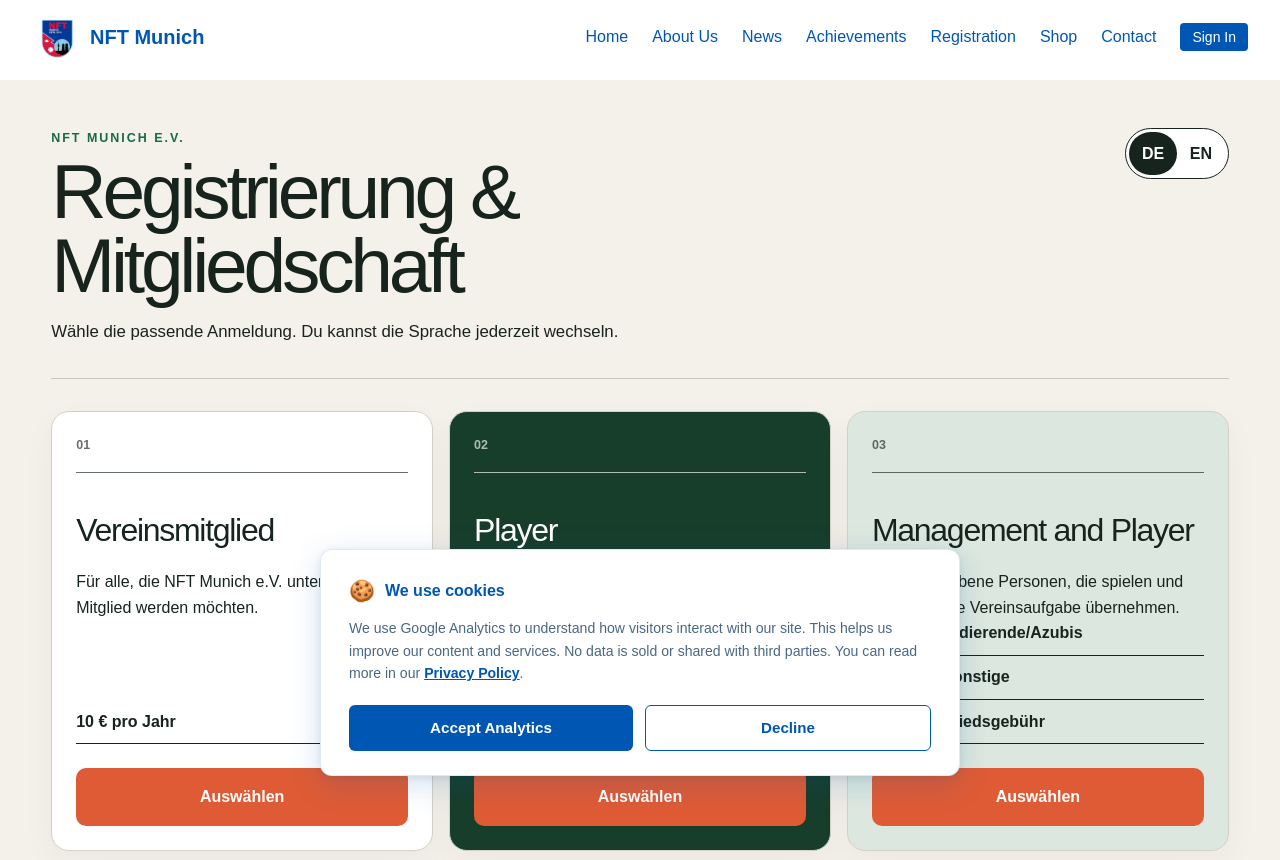
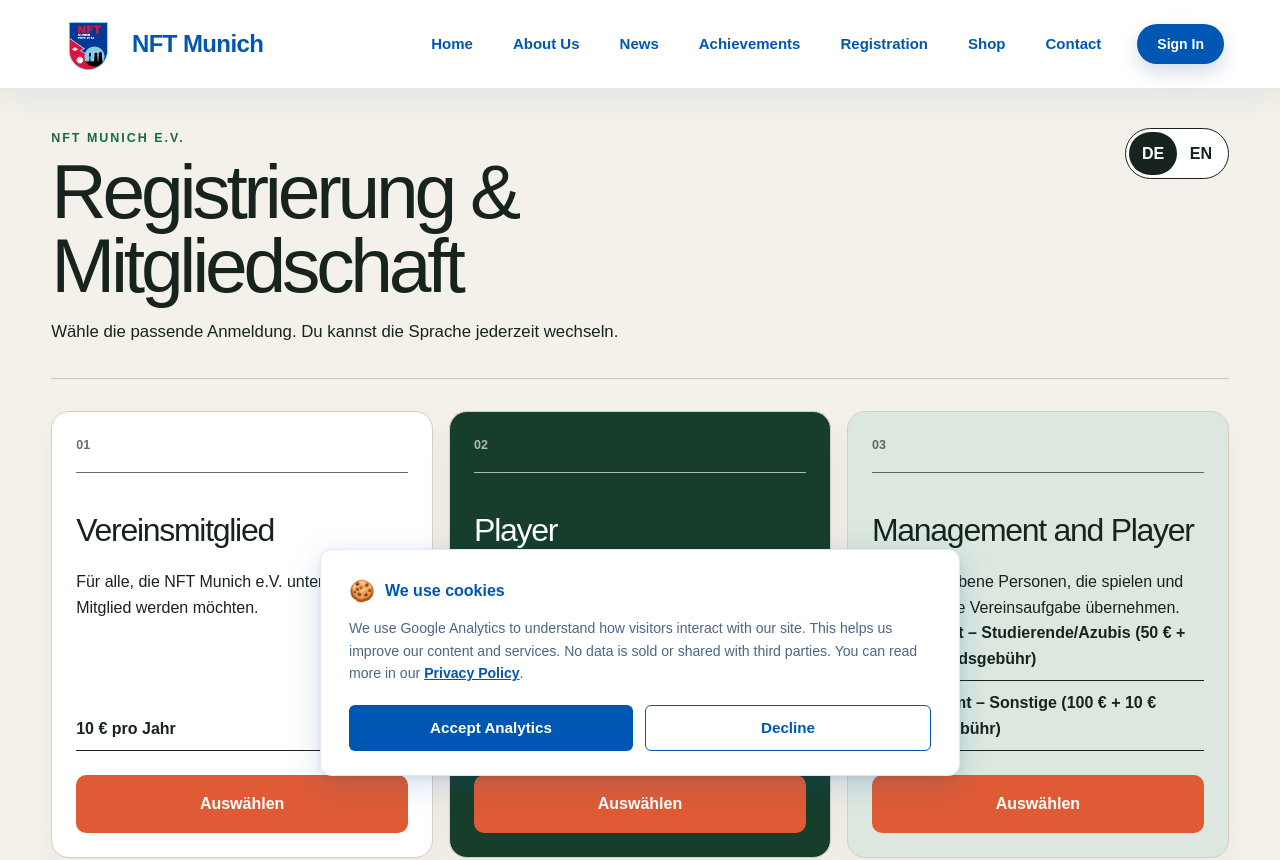
Before and after one commit to ashray-00/nftmunich, a Next.js app: page /registration in a window 1280 px wide. Shown: the top 860 px of the page. Built offline with nearby package versions, Linux system fonts and the light colour scheme.

Commit message:
Clarify registration payments and modernize header (#6)
Co-authored-by: Ashray Adhikari <adhikariashray@gmail.com>

```diff
--- a/src/app/api/membership-registration/route.ts
+++ b/src/app/api/membership-registration/route.ts
@@ -1,7 +1,7 @@
 import { NextRequest, NextResponse } from "next/server";
 
 const REGISTRATION_TYPES = new Set(["member", "player", "management"]);
-const FEE_CATEGORIES = new Set(["student", "other", "hardship"]);
+const PLAYER_FEE_CATEGORIES = new Set(["student", "other", "hardship"]);
 const EMAIL_RE = /^[^\s@]+@[^\s@]+\.[^\s@]+$/;
 
 function clean(value: unknown, maxLength = 500) {
@@ -18,11 +18,21 @@ export async function POST(request: NextRequest) {
     const feeCategory = clean(body.feeCategory, 20);
     const email = clean(body.email, 254).toLowerCase();
 
-    if (!REGISTRATION_TYPES.has(registrationType) || !FEE_CATEGORIES.has(feeCategory)) {
+    const validFeeCategory = registrationType === "member"
+      ? feeCategory === "standard"
+      : PLAYER_FEE_CATEGORIES.has(feeCategory);
+    if (!REGISTRATION_TYPES.has(registrationType) || !validFeeCategory) {
       return NextResponse.json({ message: "Invalid registration category." }, { status: 400 });
     }
-    if (!clean(body.firstName, 100) || !clean(body.lastName, 100) || !EMAIL_RE.test(email)) {
-      return NextResponse.json({ message: "Name and a valid email address are required." }, { status: 400 });
+    const requiredPersonalFields = ["firstName", "lastName", "birthDate", "street", "postalCode", "city", "phone"];
+    if (requiredPersonalFields.some((field) => !clean(body[field], 200)) || !EMAIL_RE.test(email)) {
+      return NextResponse.json({ message: "All personal details and a valid email address are required." }, { status: 400 });
+    }
+    if (registrationType !== "member" && ["position", "emergencyName", "emergencyPhone"].some((field) => !clean(body[field], 200))) {
+      return NextResponse.json({ message: "All player details are required." }, { status: 400 });
+    }
+    if (registrationType === "management" && ["managementRole", "responsibility"].some((field) => !clean(body[field], 1000))) {
+      return NextResponse.json({ message: "All management details are required." }, { status: 400 });
     }
     if (body.truth !== "accepted" || body.statutes !== "accepted" || body.privacy !== "accepted") {
       return NextResponse.json({ message: "All declarations must be accepted." }, { status: 400 });
@@ -32,6 +42,7 @@ export async function POST(request: NextRequest) {
     const playerFee = registrationType === "member" || feeCategory === "hardship"
       ? ""
       : feeCategory === "student" ? 50 : 100;
+    const totalFee = feeCategory === "hardship" ? "" : Number(membershipFee) + Number(playerFee || 0);
 
     const registration = {
       registrationType,
@@ -47,6 +58,7 @@ export async function POST(request: NextRequest) {
       feeCategory,
       membershipFee,
       playerFee,
+      totalFee,
       position: clean(body.position, 100),
       emergencyName: clean(body.emergencyName, 150),
       emergencyPhone: clean(body.emergencyPhone, 50),
@@ -84,7 +96,7 @@ export async function POST(request: NextRequest) {
       throw new Error(result.message || "Registration storage rejected the request.");
     }
 
-    return NextResponse.json({ success: true, applicationId: result.applicationId });
+    return NextResponse.json({ success: true, applicationId: result.applicationId, totalFee, emailSent: result.emailSent !== false });
   } catch (error) {
     console.error("Membership registration error:", error);
     return NextResponse.json({ message: "Could not save the application." }, { status: 500 });
--- a/src/components/Header.tsx
+++ b/src/components/Header.tsx
@@ -59,13 +59,13 @@ export default function Header() {
   };
 
   return (
-    <header className="bg-bavarian-white text-bavarian-blue p-4 md:px-8 md:py-3 flex justify-between items-center fixed w-full z-10 md:z-20">
-      <Link href="/" className="flex items-center" aria-label="NFT Munich homepage">
-        <Image src="/logo.png" alt="NFT Munich Logo" width={50} height={50} />
-        <span className="ml-2 text-xl font-bold">NFT Munich</span>
+    <header className="bg-bavarian-white/95 backdrop-blur-md text-bavarian-blue px-5 py-3 md:px-8 lg:px-10 xl:px-14 flex justify-between items-center fixed top-0 w-full z-30 border-b border-blue-950/10 shadow-[0_8px_30px_rgba(0,58,120,0.08)]">
+      <Link href="/" className="flex items-center gap-3 group" aria-label="NFT Munich homepage">
+        <Image className="h-[54px] w-[54px] md:h-[64px] md:w-[64px] object-contain transition-transform duration-300 group-hover:scale-105" src="/logo.png" alt="NFT Munich Logo" width={64} height={64} priority />
+        <span className="text-xl md:text-2xl font-extrabold tracking-[-0.025em] leading-none">NFT Munich</span>
       </Link>
-      <div className="md:hidden">
-        <button onClick={toggleMenu} className="focus:outline-none">
+      <div className="lg:hidden">
+        <button onClick={toggleMenu} className="w-11 h-11 grid place-items-center rounded-full border border-bavarian-blue/20 bg-white shadow-sm focus:outline-none" aria-label="Open navigation menu" aria-expanded={isOpen}>
           <svg
             className="w-6 h-6"
             fill="none"
@@ -82,7 +82,7 @@ export default function Header() {
           </svg>
         </button>
       </div>
-      <nav className="hidden md:flex md:items-center">
+      <nav className="hidden lg:flex lg:items-center lg:gap-0 xl:gap-2" aria-label="Main navigation">
         {[
           { id: "home", label: "Home" },
           { id: "about", label: "About Us" },
@@ -96,14 +96,14 @@ export default function Header() {
             key={section.id}
             href={section.id === "registration-request" ? "/registration-request" : `/#${section.id}`}
             onClick={() => section.id !== "registration-request" && scrollToSection(section.id)}
-            className={`block mt-4 md:inline-block md:mt-0 md:ml-6 cursor-pointer ${activeSection === section.id ? "text-yellow-700" : ""
+            className={`inline-flex items-center rounded-full px-2.5 xl:px-4 py-2 text-sm xl:text-[15px] font-semibold transition-all duration-200 hover:bg-blue-50 hover:text-blue-800 cursor-pointer ${activeSection === section.id ? "bg-amber-50 text-amber-700" : ""
               }`}
           >
             {section.label}
           </Link>
         ))}
         {!authLoading && (
-          <div className="md:ml-6 flex items-center gap-3">
+          <div className="lg:ml-2 xl:ml-3 flex items-center gap-3">
             {user ? (
               <>
                 <span className="text-sm text-bavarian-blue opacity-75 max-w-[140px] truncate">
@@ -112,14 +112,14 @@ export default function Header() {
                 {(user.role === "admin" || user.role === "super_admin") && (
                   <Link
                     href="/admin"
-                    className="text-sm bg-bavarian-blue text-bavarian-white px-3 py-1 rounded hover:opacity-90 transition-opacity"
+                    className="text-sm bg-bavarian-blue text-bavarian-white px-4 py-2 rounded-full shadow-sm hover:-translate-y-0.5 hover:shadow-md transition-all"
                   >
                     Admin
                   </Link>
                 )}
                 <button
                   onClick={handleSignOut}
-                  className="text-sm border border-bavarian-blue text-bavarian-blue px-3 py-1 rounded hover:bg-bavarian-blue hover:text-bavarian-white transition-colors"
+                  className="text-sm border border-bavarian-blue text-bavarian-blue px-4 py-2 rounded-full hover:bg-bavarian-blue hover:text-bavarian-white transition-colors"
                 >
                   Sign Out
                 </button>
@@ -127,7 +127,7 @@ export default function Header() {
             ) : (
               <button
                 onClick={() => router.push("/login")}
-                className="text-sm bg-bavarian-blue text-bavarian-white px-3 py-1 rounded hover:opacity-90 transition-opacity"
+                className="text-sm font-bold bg-bavarian-blue text-bavarian-white px-5 py-2.5 rounded-full shadow-[0_8px_20px_rgba(0,58,120,0.18)] hover:-translate-y-0.5 hover:shadow-[0_10px_24px_rgba(0,58,120,0.25)] transition-all"
               >
                 Sign In
               </button>
@@ -136,8 +136,8 @@ export default function Header() {
         )}
       </nav>
       {isOpen && (
-        <div className="fixed inset-0 bg-bavarian-white bg-opacity-90 flex flex-col items-center justify-center z-20">
-          <button onClick={toggleMenu} className="absolute top-4 right-4 focus:outline-none">
+        <div className="fixed inset-0 bg-bavarian-white/95 backdrop-blur-lg flex flex-col items-center justify-center z-40">
+          <button onClick={toggleMenu} className="absolute top-5 right-5 w-11 h-11 grid place-items-center rounded-full border border-bavarian-blue/20 bg-white shadow-sm focus:outline-none" aria-label="Close navigation menu">
             <svg
               className="w-6 h-6 text-bavarian-blue"
               fill="none"
@@ -153,7 +153,7 @@ export default function Header() {
               ></path>
             </svg>
           </button>
-          <nav className="flex flex-col items-center space-y-6">
+          <nav className="flex flex-col items-center space-y-3" aria-label="Mobile navigation">
             {[
               { id: "home", label: "Home" },
               { id: "about", label: "About Us" },
@@ -167,7 +167,7 @@ export default function Header() {
                 key={section.id}
                 href={section.id === "registration-request" ? "/registration-request" : `/#${section.id}`}
                 onClick={toggleMenu}
-                className="text-2xl text-bavarian-blue"
+                className="text-2xl font-bold text-bavarian-blue px-6 py-2 rounded-full hover:bg-blue-50"
               >
                 {section.label}
               </Link>
--- a/src/components/MembershipRegistration.tsx
+++ b/src/components/MembershipRegistration.tsx
@@ -8,7 +8,11 @@ import styles from "../styles/MembershipRegistration.module.css";
 
 type Language = "de" | "en";
 type RouteType = "member" | "player" | "management";
+type FeeCategory = "student" | "other" | "hardship";
 type UploadState = { photo?: string; id?: string; insurance?: string };
+
+const IBAN = "1234XXXX";
+const ACCOUNT_HOLDER = "NFT Munich e.V.";
 
 const copy = {
   de: {
@@ -20,10 +24,10 @@ const copy = {
     memberFee: "10 € pro Jahr",
     player: "Player",
     playerText: "Nur für Spieler mit einer bereits freigegebenen E-Mail-Adresse.",
-    playerFee: "50 € für Studierende/Azubis · 100 € für Sonstige · + 10 € Mitgliedsgebühr",
+    playerFee: "60 € gesamt – Studierende/Azubis (50 € + 10 € Mitgliedsgebühr) · 110 € gesamt – Sonstige (100 € + 10 € Mitgliedsgebühr)",
     management: "Management and Player",
     managementText: "Für freigegebene Personen, die spielen und zugleich eine Vereinsaufgabe übernehmen.",
-    managementFee: "50 € für Studierende/Azubis · 100 € für Sonstige · + 10 € Mitgliedsgebühr",
+    managementFee: "60 € gesamt – Studierende/Azubis (50 € + 10 € Mitgliedsgebühr) · 110 € gesamt – Sonstige (100 € + 10 € Mitgliedsgebühr)",
     choose: "Auswählen",
     back: "Zurück zur Auswahl",
     personal: "Persönliche Angaben",
@@ -52,15 +56,27 @@ const copy = {
     insurance: "Versicherungsnachweis",
     uploadHelp: "PDF, JPG oder PNG, maximal 2 MB. Bitte nur die erforderlichen Unterlagen hochladen.",
     payment: "Beitrag & Zahlung",
-    paymentText: "Nach dem Absenden erhältst du die endgültige Zahlungsinformation. Bankverbindung: IBAN 1234XXXX. Bitte noch keine Zahlung leisten, falls du einen Härtefall beantragst.",
+    transferNow: "Bitte überweise nach dem Absenden den unten angegebenen Betrag.",
+    chooseFeeFirst: "Wähle oben deinen Spielerbeitrag aus. Danach erscheint hier der genaue Gesamtbetrag.",
+    hardshipPayment: "Bitte noch nichts überweisen. Der Vorstand prüft deinen Härtefall und informiert dich persönlich.",
+    total: "Zu zahlender Gesamtbetrag",
+    accountHolder: "Kontoinhaber",
+    paymentReference: "Verwendungszweck",
+    paymentReferenceValue: "Mitgliedschaft – Vorname Nachname",
+    feeChoice: "Welcher Spielerbeitrag gilt für dich?",
+    studentTotal: "Studierende / Azubis – 60 € gesamt",
+    otherTotal: "Sonstige – 110 € gesamt",
     declaration: "Erklärungen",
     truth: "Meine Angaben sind vollständig und richtig.",
     statutes: "Ich erkenne die Satzung von NFT Munich e.V. an.",
     privacy: "Ich habe die Datenschutzerklärung gelesen und stimme der Verarbeitung meiner Angaben und hochgeladenen Dokumente für das Aufnahmeverfahren zu.",
     submit: "Antrag verbindlich absenden",
     sending: "Wird gesendet …",
-    success: "Vielen Dank. Dein Antrag wurde übermittelt. Wir melden uns per E-Mail.",
+    successTitle: "Vielen Dank für deine Anmeldung",
+    successEmail: "Eine Bestätigung mit diesen Zahlungsangaben wurde an deine E-Mail-Adresse gesendet.",
+    emailWarning: "Dein Antrag wurde gespeichert, aber die Bestätigungs-E-Mail konnte nicht gesendet werden. Bitte speichere die Zahlungsangaben auf dieser Seite.",
     error: "Der Antrag konnte nicht übermittelt werden. Bitte versuche es erneut oder schreibe an nftmunich@gmail.com.",
+    uploadError: "Das Dokument konnte nicht hochgeladen werden. Bitte prüfe Dateityp und Dateigröße und versuche es erneut.",
     loginTitle: "Freigegebene E-Mail erforderlich",
     notManager: "Diese Anmeldung ist nur für freigegebene Management-Mitglieder verfügbar.",
     required: "Pflichtfeld",
@@ -74,10 +90,10 @@ const copy = {
     memberFee: "€10 per year",
     player: "Player",
     playerText: "Only for players whose email address has already been approved.",
-    playerFee: "€50 for students/trainees · €100 for others · + €10 membership fee",
+    playerFee: "€60 total – students/trainees (€50 + €10 membership fee) · €110 total – others (€100 + €10 membership fee)",
     management: "Management and Player",
     managementText: "For approved people who play and also hold a club responsibility.",
-    managementFee: "€50 for students/trainees · €100 for others · + €10 membership fee",
+    managementFee: "€60 total – students/trainees (€50 + €10 membership fee) · €110 total – others (€100 + €10 membership fee)",
     choose: "Select",
     back: "Back to selection",
     personal: "Personal details",
@@ -106,15 +122,27 @@ const copy = {
     insurance: "Proof of insurance",
     uploadHelp: "PDF, JPG or PNG, maximum 2 MB. Upload only the documents requested.",
     payment: "Fee & payment",
-    paymentText: "After submitting, you will receive the final payment information. Bank account: IBAN 1234XXXX. Do not pay yet if you request a hardship review.",
+    transferNow: "Please transfer the amount shown below after submitting.",
+    chooseFeeFirst: "Select your player fee above. Your exact total will then appear here.",
+    hardshipPayment: "Please do not transfer anything yet. The board will review your hardship request and contact you personally.",
+    total: "Total amount to pay",
+    accountHolder: "Account holder",
+    paymentReference: "Payment reference",
+    paymentReferenceValue: "Membership – First name Last name",
+    feeChoice: "Which player fee applies to you?",
+    studentTotal: "Students / trainees – €60 total",
+    otherTotal: "Others – €110 total",
     declaration: "Declarations",
     truth: "The information I have provided is complete and correct.",
     statutes: "I accept the statutes (Satzung) of NFT Munich e.V.",
     privacy: "I have read the privacy policy and consent to the processing of my information and uploaded documents for the application procedure.",
     submit: "Submit binding application",
     sending: "Submitting …",
-    success: "Thank you. Your application has been submitted. We will contact you by email.",
+    successTitle: "Thank you for your registration",
+    successEmail: "A confirmation containing these payment details has been sent to your email address.",
+    emailWarning: "Your application was saved, but the confirmation email could not be sent. Please save the payment details shown on this page.",
     error: "The application could not be submitted. Please try again or contact nftmunich@gmail.com.",
+    uploadError: "The document could not be uploaded. Check the file type and size, then try again.",
     loginTitle: "Approved email required",
     notManager: "This registration is only available to approved management members.",
     required: "Required",
@@ -127,15 +155,23 @@ export default function MembershipRegistration() {
   const [language, setLanguage] = useState<Language>("de");
   const [selected, setSelected] = useState<RouteType | null>(null);
   const [uploads, setUploads] = useState<UploadState>({});
+  const [feeCategory, setFeeCategory] = useState<FeeCategory | null>(null);
+  const [applicationId, setApplicationId] = useState("");
+  const [confirmationSent, setConfirmationSent] = useState(true);
   const [uploading, setUploading] = useState<string | null>(null);
+  const [uploadFailed, setUploadFailed] = useState(false);
   const [status, setStatus] = useState<"idle" | "sending" | "success" | "error">("idle");
   const { user, loading } = useAuth();
   const t = copy[language];
 
   const fee = useMemo(() => selected ? t[`${selected}Fee` as keyof typeof t] : "", [selected, t]);
+  const amount = selected === "member" ? 10 : feeCategory === "student" ? 60 : feeCategory === "other" ? 110 : null;
+  const categoryLabel = selected ? t[selected] : "";
 
   async function uploadDocument(file: File, fieldType: keyof UploadState, fullName: string) {
     setUploading(fieldType);
+    setUploadFailed(false);
+    try {
       const body = new FormData();
       body.append("file", file);
       body.append("fieldType", fieldType);
@@ -145,7 +181,11 @@ export default function MembershipRegistration() {
       const result = await response.json();
       if (!response.ok || !result.fileUrl) throw new Error(result.message || "Upload failed");
       setUploads((current) => ({ ...current, [fieldType]: result.fileUrl }));
+    } catch {
+      setUploadFailed(true);
+    } finally {
       setUploading(null);
+    }
   }
 
   async function submit(event: FormEvent<HTMLFormElement>) {
@@ -157,8 +197,13 @@ export default function MembershipRegistration() {
     const response = await fetch("/api/membership-registration", {
       method: "POST",
       headers: { "Content-Type": "application/json" },
-      body: JSON.stringify({ ...payload, ...uploads, registrationType: selected, language }),
+      body: JSON.stringify({ ...payload, ...uploads, feeCategory: selected === "member" ? "standard" : feeCategory, registrationType: selected, language }),
     });
+    const result = await response.json().catch(() => ({}));
+    if (response.ok) {
+      setApplicationId(result.applicationId || "");
+      setConfirmationSent(result.emailSent !== false);
+    }
     setStatus(response.ok ? "success" : "error");
     if (response.ok) window.scrollTo({ top: 0, behavior: "smooth" });
   }
@@ -194,7 +239,7 @@ export default function MembershipRegistration() {
                   </span>
                 ))}
               </div>
-              <button onClick={() => setSelected(route)} type="button">{t.choose}</button>
+              <button onClick={() => { setSelected(route); setFeeCategory(route === "member" ? "other" : null); }} type="button">{t.choose}</button>
             </article>
           ))}
         </section>
@@ -202,13 +247,13 @@ export default function MembershipRegistration() {
 
       {selected && (
         <section className={styles.formShell}>
-          <button className={styles.back} type="button" onClick={() => { setSelected(null); setStatus("idle"); }}>← {t.back}</button>
+          <button className={styles.back} type="button" onClick={() => { setSelected(null); setFeeCategory(null); setApplicationId(""); setConfirmationSent(true); setStatus("idle"); }}>← {t.back}</button>
           <div className={styles.formHeading}>
             <div><span>01</span><h2>{t[selected]}</h2></div>
             <p>{fee}</p>
           </div>
 
-          {status === "success" ? <div className={styles.success}>{t.success}</div> : (
+          {status === "success" ? <div className={styles.success}><h3>{t.successTitle}</h3><p>{categoryLabel}{applicationId ? ` · ${applicationId}` : ""}</p><PaymentSummary t={t} amount={amount} hardship={feeCategory === "hardship"} /><p>{confirmationSent ? t.successEmail : t.emailWarning}</p></div> : (
             <>
               {protectedRoute && !loading && !user && <div><h3>{t.loginTitle}</h3><LoginGate /></div>}
               {selected === "management" && user && !managementAllowed && <div className={styles.notice}>{t.notManager}</div>}
@@ -226,7 +271,7 @@ export default function MembershipRegistration() {
                       <Field label={t.city} name="city" />
                       <Field label={t.phone} name="phone" type="tel" wide />
                     </div>
-                    <label className={styles.selectLabel}>{t.status}<select name="feeCategory" required defaultValue=""><option value="" disabled>—</option><option value="student">{t.student}</option><option value="other">{t.other}</option><option value="hardship">{t.special}</option></select></label>
+                    {protectedRoute && <label className={styles.selectLabel}>{t.feeChoice}<select name="feeCategory" required value={feeCategory || ""} onChange={(event) => setFeeCategory(event.target.value as FeeCategory)}><option value="" disabled>—</option><option value="student">{t.studentTotal}</option><option value="other">{t.otherTotal}</option><option value="hardship">{t.special}</option></select></label>}
                   </fieldset>
 
                   {protectedRoute && <fieldset><legend><span>02</span>{t.playerDetails}</legend><div className={styles.grid}><Field label={t.position} name="position" /><Field label={t.emergencyName} name="emergencyName" /><Field label={t.emergencyPhone} name="emergencyPhone" type="tel" /></div></fieldset>}
@@ -240,9 +285,10 @@ export default function MembershipRegistration() {
                       <Upload label={t.identity} name="id" busy={uploading === "id"} done={Boolean(uploads.id)} onFile={(file, form) => uploadDocument(file, "id", `${form.get("firstName") || ""} ${form.get("lastName") || ""}`)} />
                       {protectedRoute && <Upload label={t.insurance} name="insurance" busy={uploading === "insurance"} done={Boolean(uploads.insurance)} onFile={(file, form) => uploadDocument(file, "insurance", `${form.get("firstName") || ""} ${form.get("lastName") || ""}`)} />}
                     </div>
+                    {uploadFailed && <p className={styles.error}>{t.uploadError}</p>}
                   </fieldset>
 
-                  <fieldset><legend><span>{selected === "member" ? "03" : selected === "player" ? "04" : "05"}</span>{t.payment}</legend><div className={styles.payment}><strong>{fee}</strong><p>{t.paymentText}</p></div></fieldset>
+                  <fieldset><legend><span>{selected === "member" ? "03" : selected === "player" ? "04" : "05"}</span>{t.payment}</legend><PaymentSummary t={t} amount={amount} hardship={feeCategory === "hardship"} /></fieldset>
                   <fieldset><legend><span>{selected === "member" ? "04" : selected === "player" ? "05" : "06"}</span>{t.declaration}</legend><div className={styles.checks}><Check name="truth" label={t.truth} /><Check name="statutes" label={<>{t.statutes} <Link href="/satzung.pdf" target="_blank">Satzung ↗</Link></>} /><Check name="privacy" label={<>{t.privacy} <Link href="/privacy-policy" target="_blank">Privacy ↗</Link></>} /></div></fieldset>
                   {status === "error" && <p className={styles.error}>{t.error}</p>}
                   <button className={styles.submit} disabled={status === "sending" || Boolean(uploading)}>{status === "sending" ? t.sending : t.submit}</button>
@@ -267,3 +313,21 @@ function Upload({ label, name, busy, done, onFile }: { label: string; name: stri
 function Check({ name, label }: { name: string; label: React.ReactNode }) {
   return <label><input type="checkbox" name={name} value="accepted" required /><span>{label}</span></label>;
 }
+
+function PaymentSummary({ t, amount, hardship }: { t: (typeof copy)[Language]; amount: number | null; hardship: boolean }) {
+  return <div className={styles.payment} aria-live="polite">
+    <p>{hardship ? t.hardshipPayment : amount === null ? t.chooseFeeFirst : t.transferNow}</p>
+    {!hardship && amount !== null && <>
+      <strong>{t.total}: {amount} €</strong>
+      <dl style={{ display: "grid", gap: ".7rem", margin: "1rem 0 0" }}>
+        <BankDetail label={t.accountHolder} value={ACCOUNT_HOLDER} />
+        <BankDetail label="IBAN" value={IBAN} />
+        <BankDetail label={t.paymentReference} value={t.paymentReferenceValue} />
+      </dl>
+    </>}
+  </div>;
+}
+
+function BankDetail({ label, value }: { label: string; value: string }) {
+  return <div style={{ display: "grid", gridTemplateColumns: "minmax(120px, .55fr) 1fr", gap: "1rem", borderTop: "1px solid #d4d0c5", paddingTop: ".7rem" }}><dt style={{ fontWeight: 700, color: "#5e665f" }}>{label}</dt><dd style={{ margin: 0, fontWeight: 850, overflowWrap: "anywhere" }}>{value}</dd></div>;
+}
```
Also changed, not shown: 1 other file (tests, documents, lock files or other folders). Lines whose indentation alone changed are shown as unchanged.
